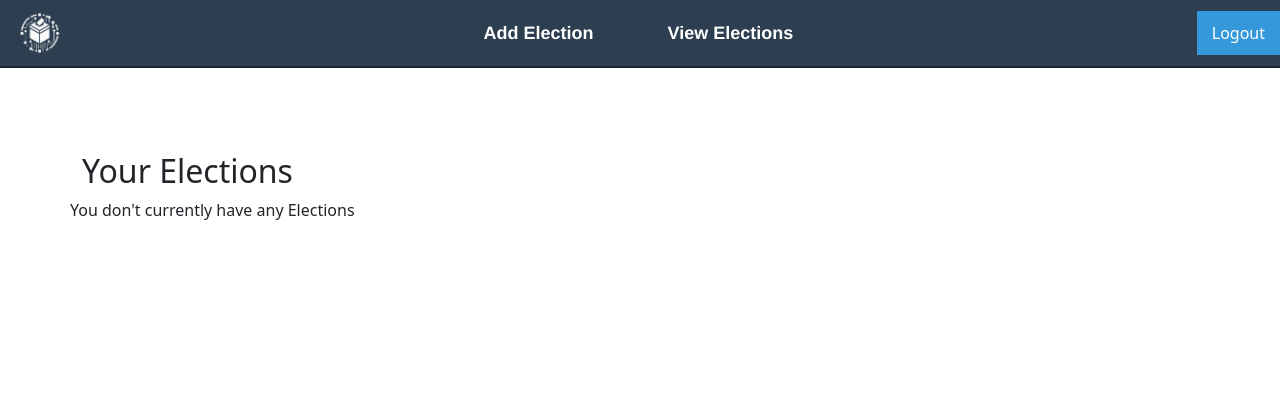
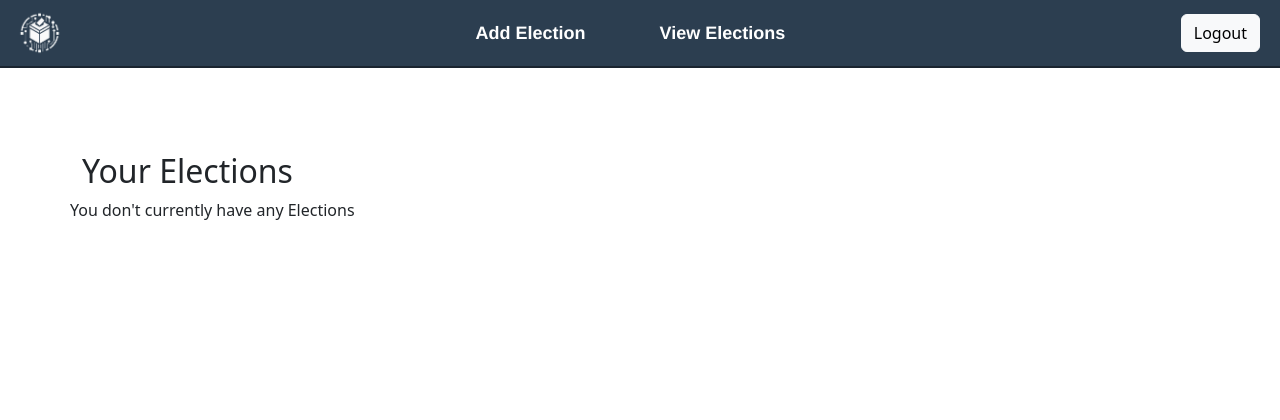
Before and after one commit to AodanHardy/NextGenVoting, a Django app: page /dashboard in a window 1280 px wide. Shown: the top 420 px of the page. Run offline with Django 5.2, Linux system fonts and the light colour scheme; the visitor is signed in with stand-in values (Sample User, id 1); data that the repository does not hold is empty.

Commit message:
some styling

```diff
--- a/core/static/dashboard.css
+++ b/core/static/dashboard.css
@@ -37,6 +37,9 @@ body {
     text-decoration: none;
     font-size: 18px;
     font-weight: bold;
+}
+.navbar-right button{
+    margin-right: 20px;
 }
 
 .content {
--- a/core/templates/base.html
+++ b/core/templates/base.html
@@ -9,7 +9,7 @@
     <link rel="stylesheet" href="https://stackpath.bootstrapcdn.com/bootstrap/4.5.2/css/bootstrap.min.css">
     <link rel="stylesheet" href="{% static '/styles.css' %}">
     <style>
-        /* Custom styles for the navbar */
+
         .navbar-custom {
             background-color: #333;
         }
--- a/elections/templates/userbase.html
+++ b/elections/templates/userbase.html
@@ -28,7 +28,7 @@
 
             <form action="{% url 'logout' %}" method="POST">
                     {% csrf_token %}
-                    <button type="submit" class="">Logout</button>
+                    <button type="submit" class="btn-light btn btn-primary">Logout</button>
                     </form>
         </div>
     </nav>
```
